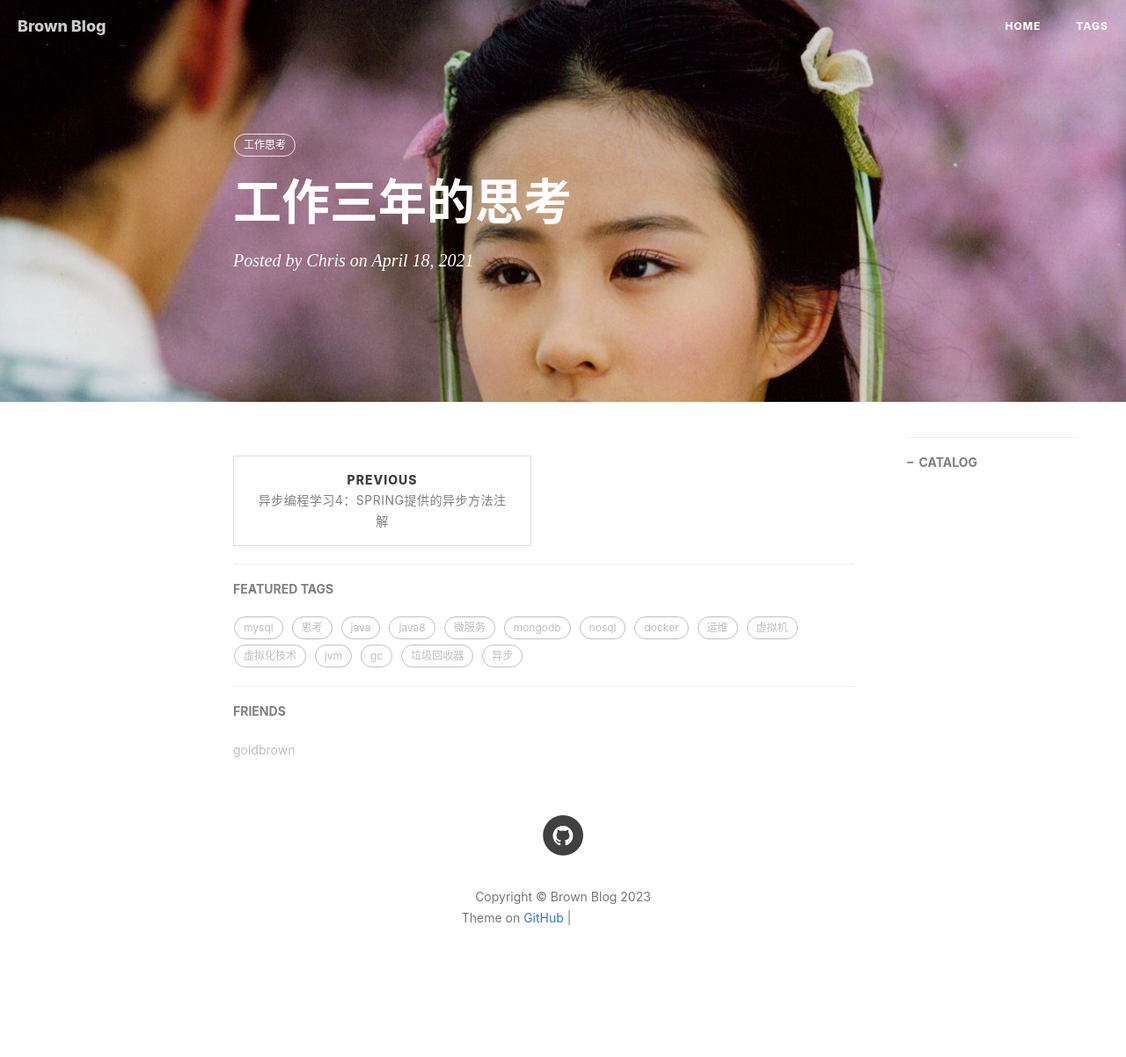
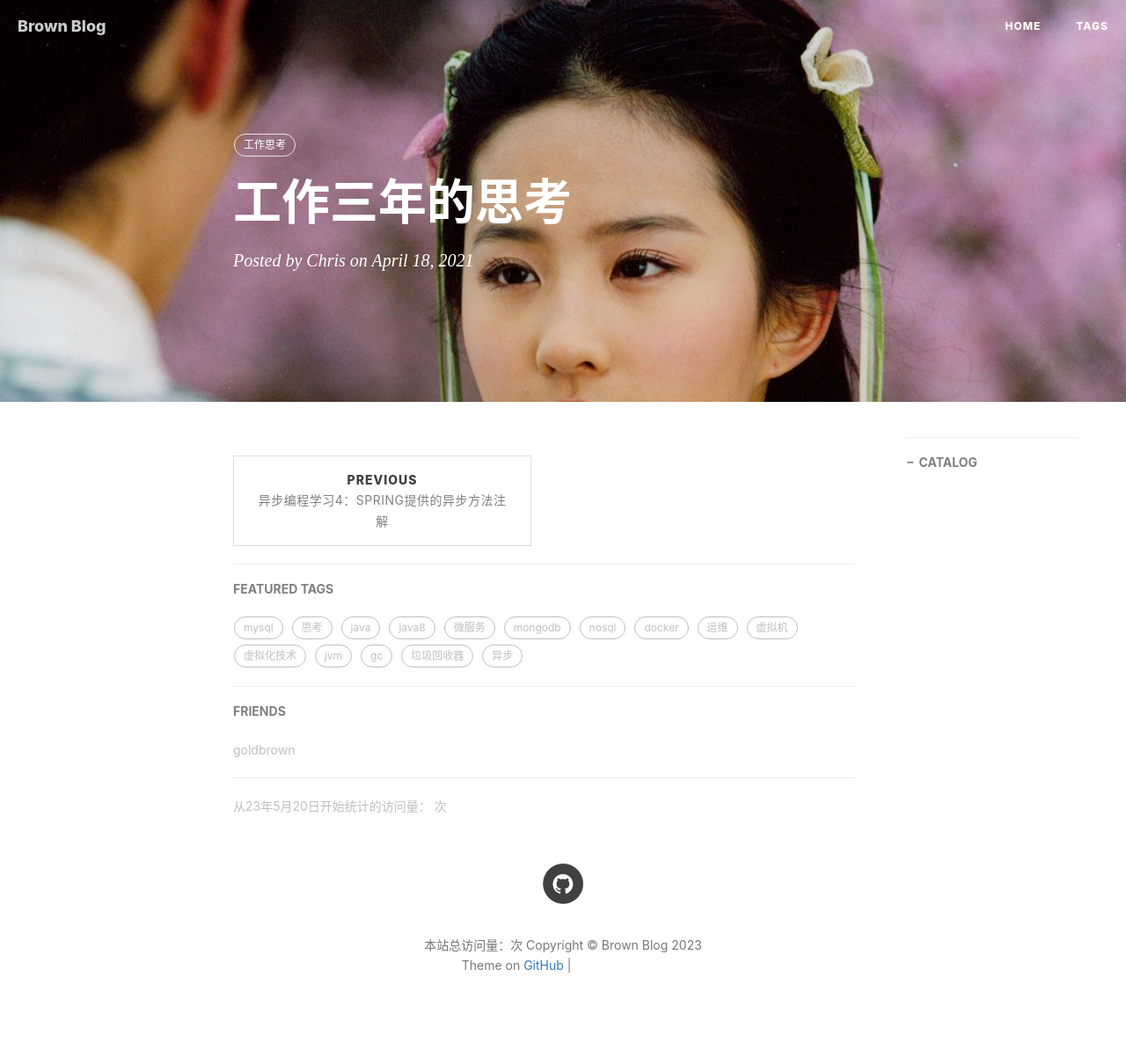
Before and after one commit to goldbrown/goldbrown.github.io, a Jekyll site: the page built from _posts/2021-04-18-工作三年的思考.md, in a window 1280 px wide. Shown: the whole page at 88% size. Built offline with Jekyll 4.4.1, drawn with Linux system fonts in a browser that asks for light colours; nearby versions of some CDN libraries; comment, search, counter and statistics services are not loaded; before the commit the page ends 1148 px from its top, so only the background shows below that; grey boxes are pictures that could not be loaded.

Commit message:
paginate

```diff
--- a/_config.yml
+++ b/_config.yml
@@ -40,6 +40,7 @@
 # Gems
 # from PR#40, to support local preview for Jekyll 3.0
 gems: [jekyll-paginate]
+plugins: [jekyll-paginate]
 
 
 
@@ -104,4 +105,4 @@
     }
 ]
 
-theme: jekyll-theme-cayman
+# theme: jekyll-theme-cayman
--- a/_includes/footer.html
+++ b/_includes/footer.html
@@ -91,6 +91,7 @@
                     {% endif %}
                 </ul>
                 <p class="copyright text-muted">
+                    <span id="busuanzi_container_site_pv">本站总访问量：<span id="busuanzi_value_site_pv"></span>次</span>
                     Copyright &copy; {{ site.title }} {{ site.time | date: '%Y' }}
                     <br>
                     Theme on <a href="{{ site.github_repo }}">GitHub</a> |
--- a/_includes/head.html
+++ b/_includes/head.html
@@ -52,4 +52,6 @@
 
     <!-- ga & ba script hoook -->
     <script></script>
+    <script async src="//busuanzi.ibruce.info/busuanzi/2.3/busuanzi.pure.mini.js"></script>
+
 </head>
--- a/_layouts/post.html
+++ b/_layouts/post.html
@@ -166,6 +166,11 @@
                     {% endfor %}
                 </ul>
                 {% endif %}
+
+                <hr>
+                <div>
+                    <span id="busuanzi_container_page_pv">从23年5月20日开始统计的访问量：<span id="busuanzi_value_page_pv"></span> 次</span>
+                </div>
             </div>
         </div>
     </div>
```
